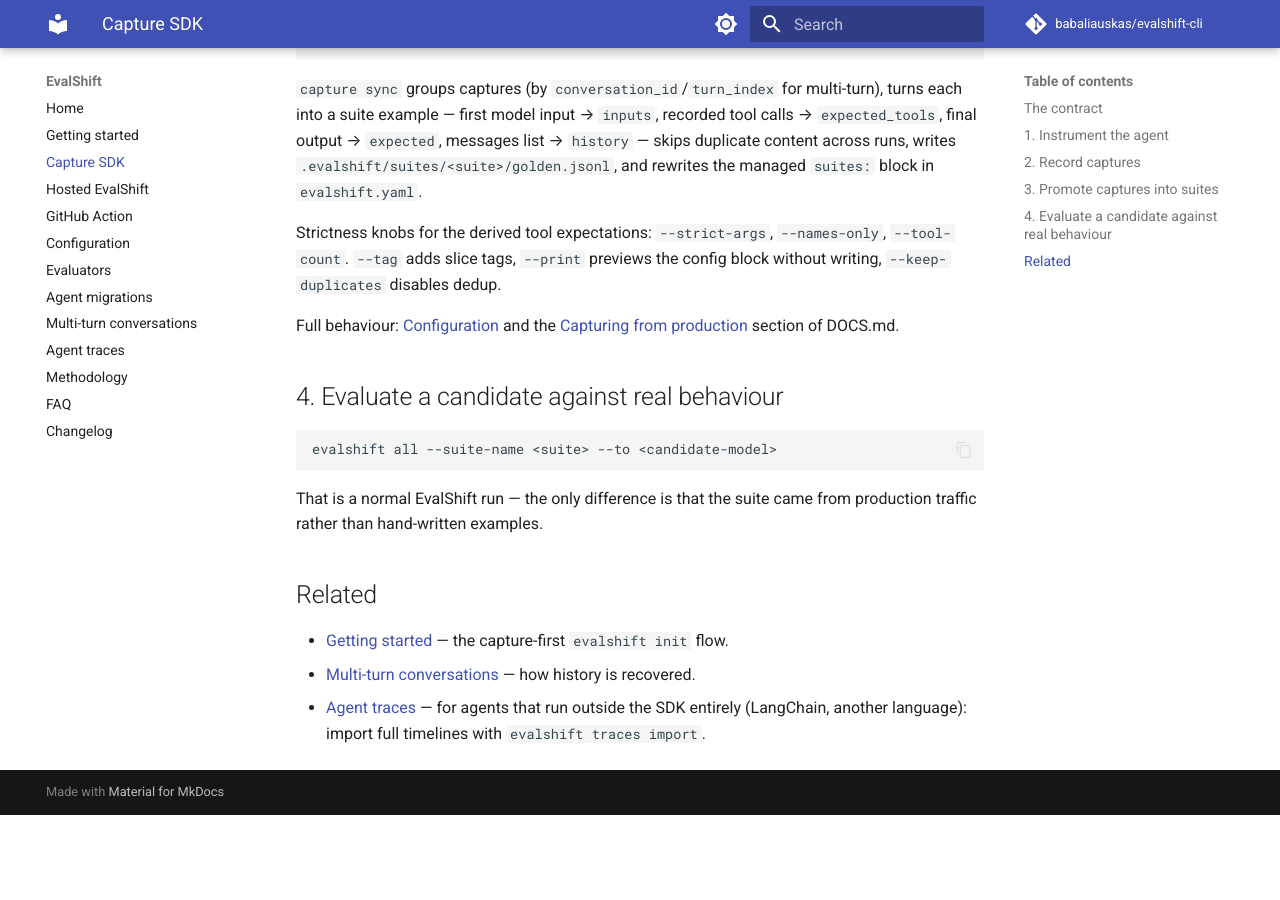
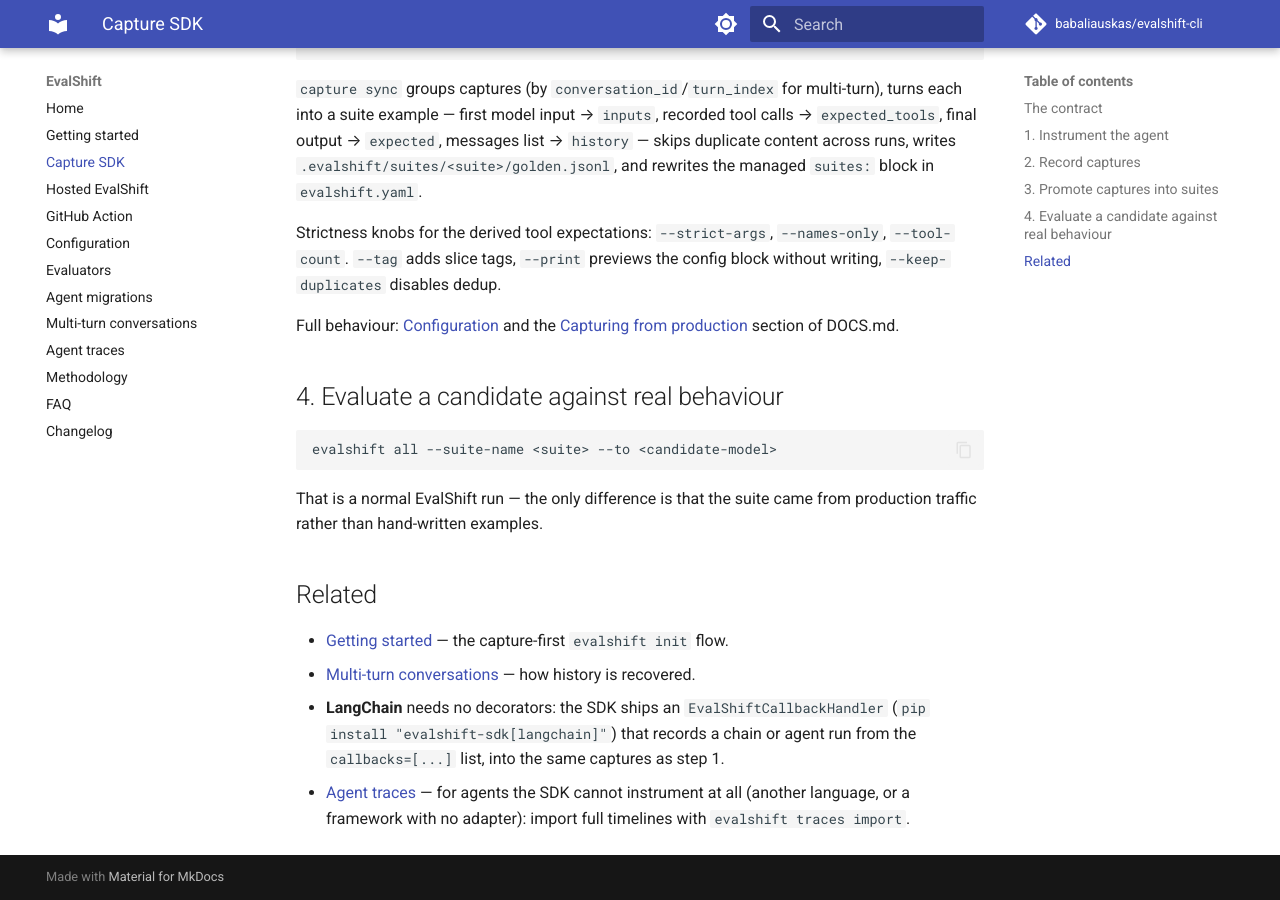
Before and after one commit to babaliauskas/evalshift-cli, an MkDocs documentation site: the page built from docs/sdk.md, in a window 1280 px wide and 900 px high, scrolled down 2008 px. Built offline with MkDocs 1.6.1 and Material for MkDocs 9.7.7, drawn with Linux system fonts in a browser that asks for light colours; comment, search, counter and statistics services are not loaded; before the commit the page ends 2823 px from its top, so only the background shows below that.

Commit message:
docs: fix stale judge default, evaluator count, and LangChain adapter mention
- LLMJudgeConfig docstring said the judge defaults to a strong Anthropic
  model; it defaults to DEFAULT_JUDGE_MODEL (a cheap Gemini tier).
- docs/configuration.md said evaluators has three sub-keys; it has seven.
- docs/sdk.md listed LangChain as running outside the SDK entirely; the SDK
  ships EvalShiftCallbackHandler via the [langchain] extra.

Co-Authored-By: Claude Fable 5.1 <noreply@anthropic.com>
Claude-Session: https://claude.ai/code/session_014dB797jsqzukksfEHZ59jK

```diff
--- a/docs/sdk.md
+++ b/docs/sdk.md
@@ -120,5 +120,9 @@ from production traffic rather than hand-written examples.
 
 - [Getting started](getting-started.md) — the capture-first `evalshift init` flow.
 - [Multi-turn conversations](conversations.md) — how history is recovered.
-- [Agent traces](traces.md) — for agents that run outside the SDK entirely
-  (LangChain, another language): import full timelines with `evalshift traces import`.
+- **LangChain** needs no decorators: the SDK ships an `EvalShiftCallbackHandler`
+  (`pip install "evalshift-sdk[langchain]"`) that records a chain or agent run
+  from the `callbacks=[...]` list, into the same captures as step 1.
+- [Agent traces](traces.md) — for agents the SDK cannot instrument at all
+  (another language, or a framework with no adapter): import full timelines with
+  `evalshift traces import`.
```
Also changed, not shown: docs/configuration.md (+4 -2 lines), 1 other file.
